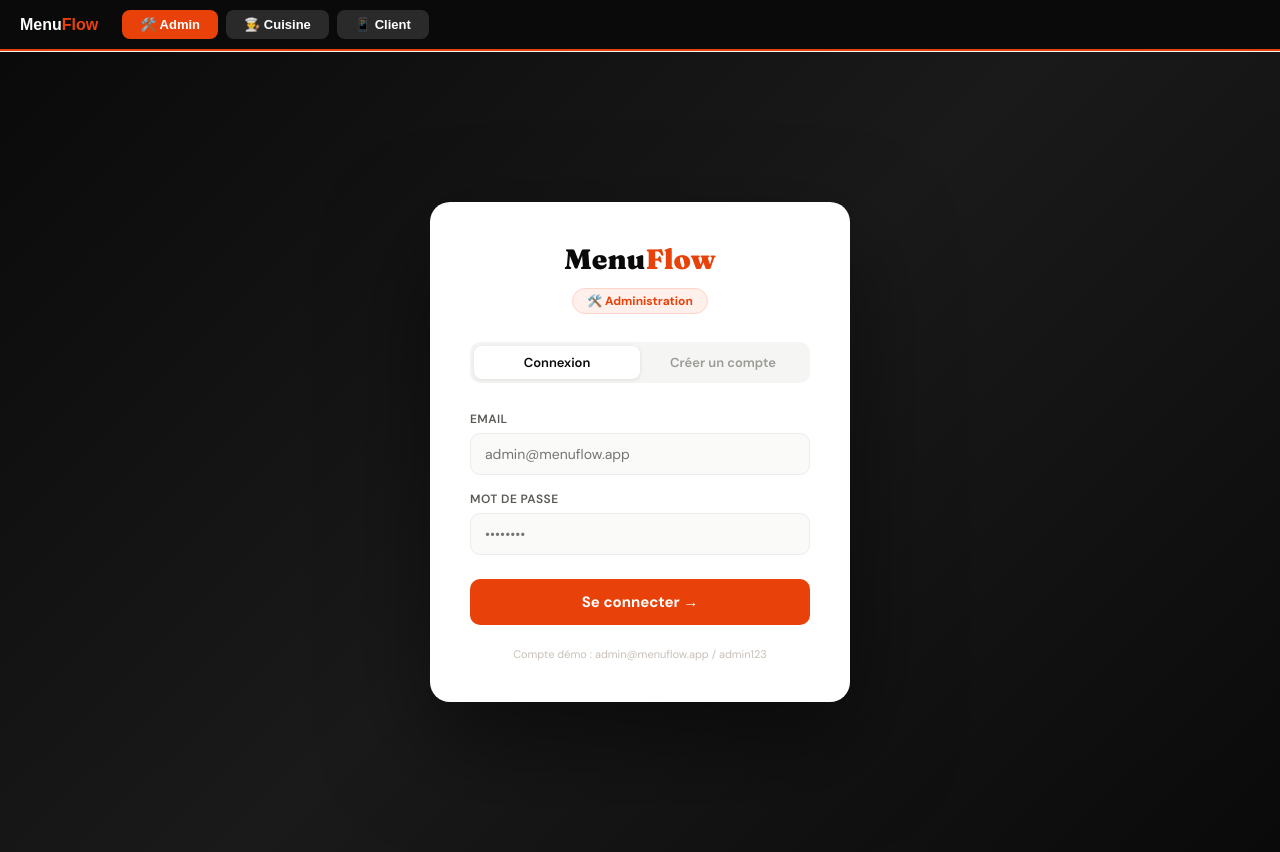
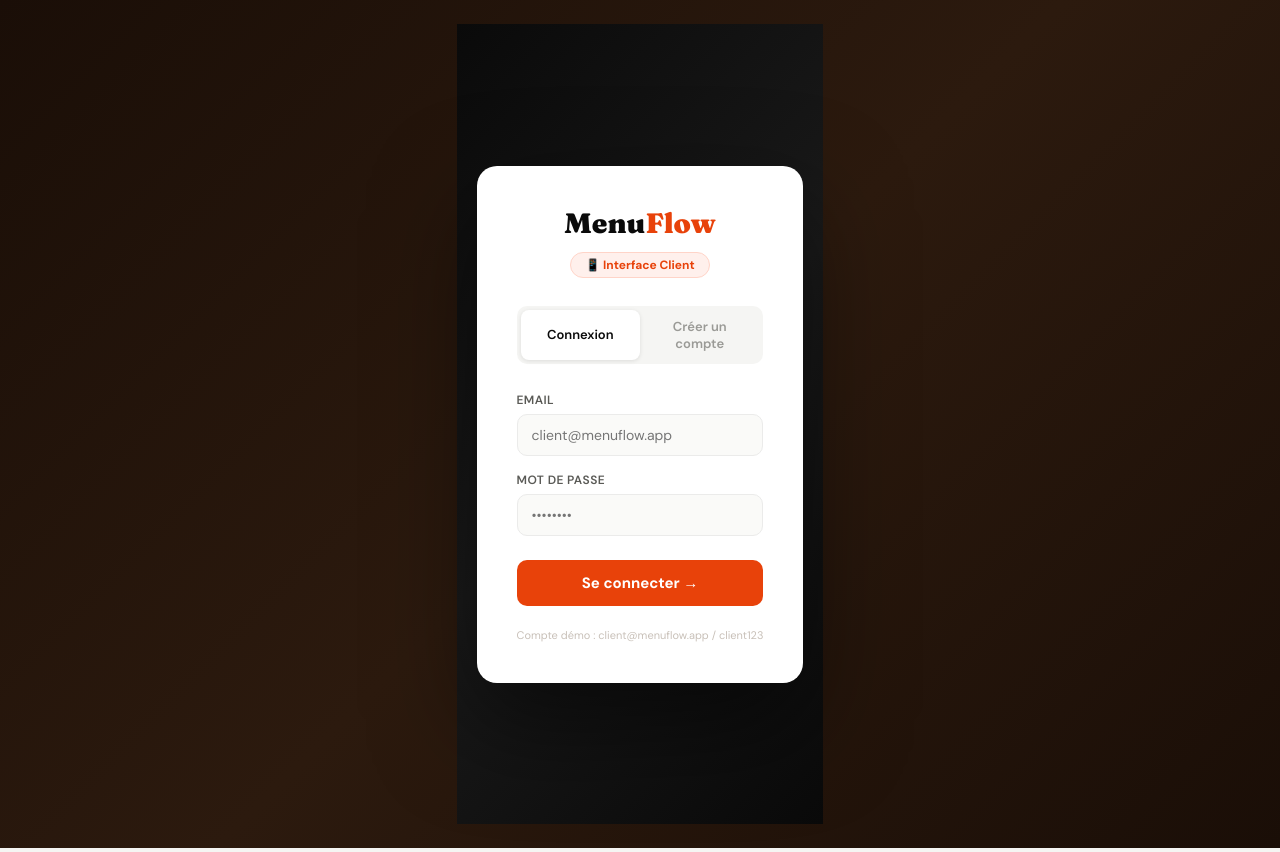
Before and after one commit to guerschomimmacule-ship-it/menuflow, a React (Vite) app: page / in a window 1280 px wide. Built offline with nearby package versions, Linux system fonts and the light colour scheme.

Commit message:
Update App.jsx

```diff
--- a/App.jsx
+++ b/App.jsx
@@ -1906,7 +1906,32 @@ function ClientApp() {
 
 
 export default function App() {
-  const [page, setPage] = React.useState("admin");
+  // Routing par URL: /admin, /cuisine, /client (ou /)
+  const getPage = () => {
+    const path = window.location.pathname.replace("/","").toLowerCase();
+    if (path === "admin")   return "admin";
+    if (path === "cuisine") return "cuisine";
+    return "client"; // default
+  };
+  const [page, setPage] = React.useState(getPage);
+
+  const navigate = (p) => {
+    window.history.pushState({}, "", "/" + p);
+    setPage(p);
+  };
+
+  // Écouter les changements d'URL (bouton retour)
+  React.useEffect(() => {
+    const handler = () => setPage(getPage());
+    window.addEventListener("popstate", handler);
+    return () => window.removeEventListener("popstate", handler);
+  }, []);
+
+  // Interface client : pas de barre de navigation
+  if (page === "client") return <ClientApp/>;
+  if (page === "cuisine") return <CuisineApp/>;
+
+  // Interface Admin : barre de navigation en haut
   const nav = {
     position:"fixed",top:0,left:0,right:0,zIndex:9999,
     background:"#0a0a0a",display:"flex",alignItems:"center",
@@ -1924,14 +1949,12 @@ export default function App() {
         <span style={{color:"white",fontWeight:800,fontSize:"16px",marginRight:"16px"}}>
           Menu<span style={{color:"#e8420a"}}>Flow</span>
         </span>
-        <button style={btn("admin")}   onClick={()=>setPage("admin")}>🛠️ Admin</button>
-        <button style={btn("cuisine")} onClick={()=>setPage("cuisine")}>👨‍🍳 Cuisine</button>
-        <button style={btn("client")}  onClick={()=>setPage("client")}>📱 Client</button>
+        <button style={btn("admin")}   onClick={()=>navigate("admin")}>🛠️ Admin</button>
+        <button style={btn("cuisine")} onClick={()=>navigate("cuisine")}>👨‍🍳 Cuisine</button>
+        <button style={btn("client")}  onClick={()=>navigate("client")}>📱 Client</button>
       </div>
       <div style={{paddingTop:"52px"}}>
-        {page==="admin"   && <AdminApp/>}
-        {page==="cuisine" && <CuisineApp/>}
-        {page==="client"  && <ClientApp/>}
+        <AdminApp/>
       </div>
     </>
   );
```
